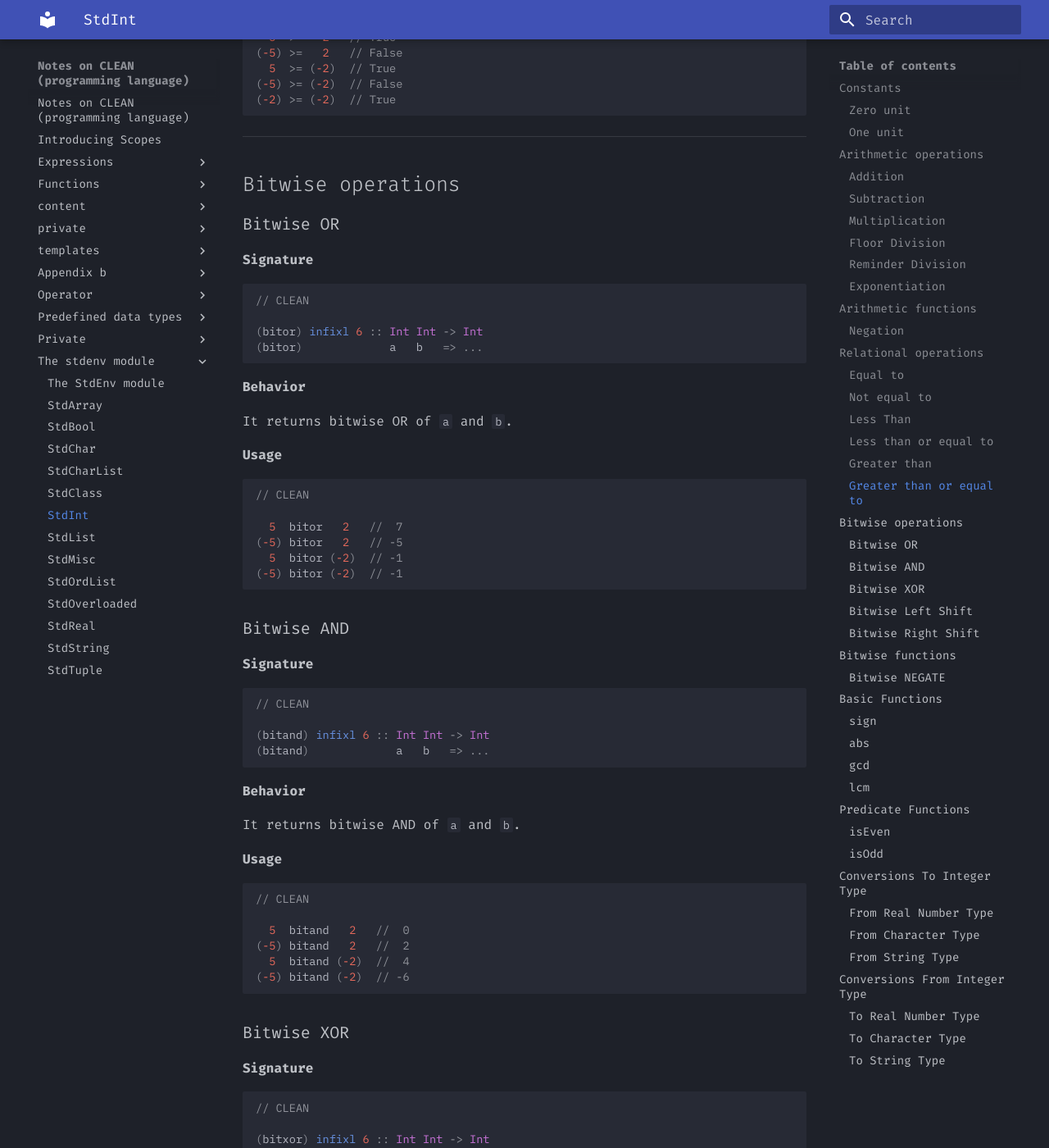
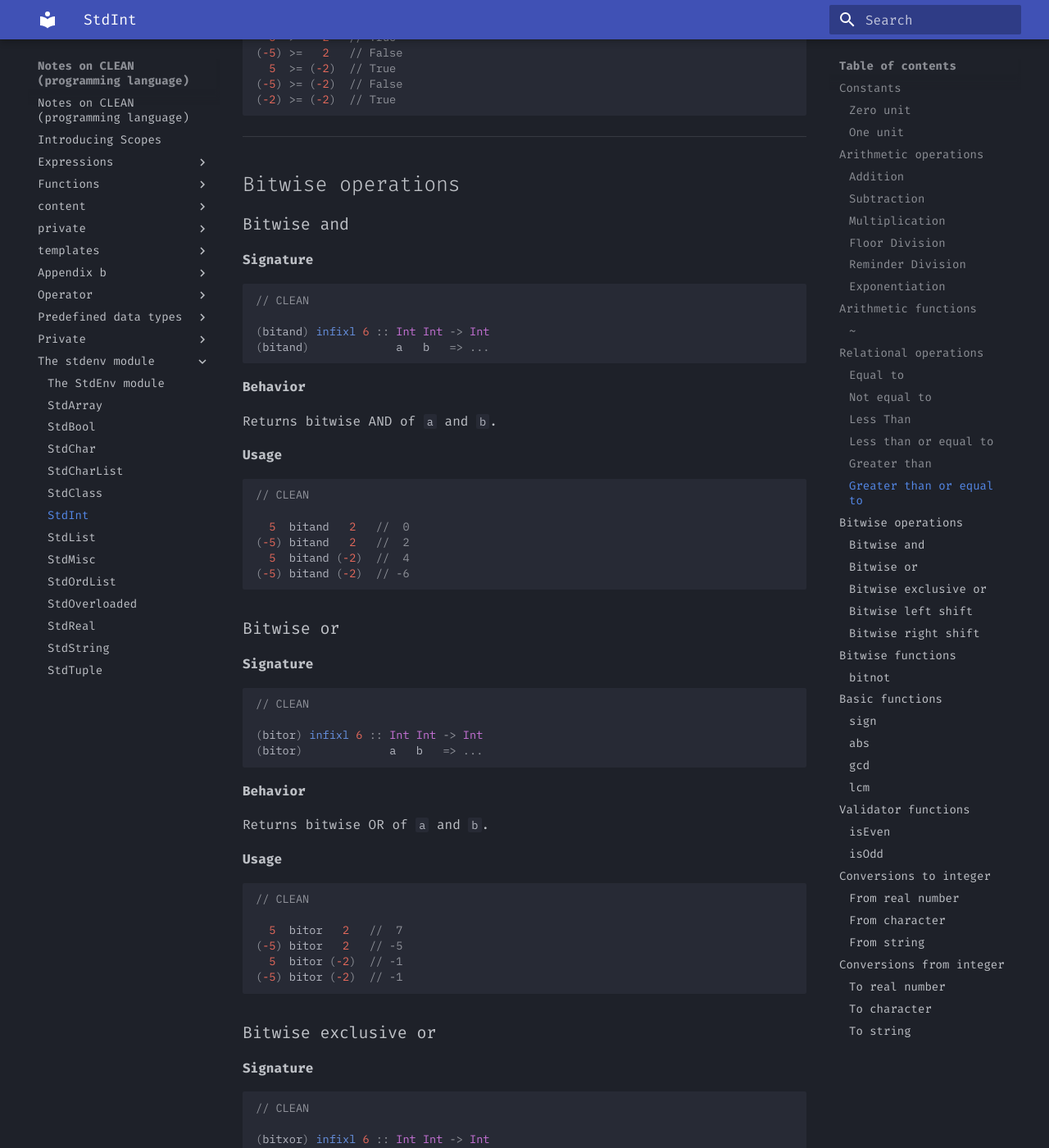
Before and after one commit to Eurydia/notes-on-clean-programming-language, an MkDocs documentation site: the page built from docs/the-stdenv-module/stdint.md, in a window 1280 px wide and 1400 px high, scrolled down 7893 px. Shown: the whole window at 82% size. Built offline with MkDocs 1.6.1 and Material for MkDocs 9.7.7, drawn with Linux system fonts in a browser that asks for light colours; some of the changed text lies outside the part shown.

Commit message:
improved stding

````diff
--- a/docs/the-stdenv-module/stdint.md
+++ b/docs/the-stdenv-module/stdint.md
@@ -218,7 +218,7 @@ $ ^ (Int) called with negative power argument
 
 ## Arithmetic functions
 
-### Negation
+### `~`
 
 **Signature**
 
@@ -419,7 +419,33 @@ Otherwise, returns false.
 
 ## Bitwise operations
 
-### Bitwise OR
+### Bitwise and
+
+**Signature**
+
+```Clean
+// CLEAN
+
+(bitand) infixl 6 :: Int Int -> Int
+(bitand)             a   b   => ...
+```
+
+**Behavior**
+
+Returns bitwise AND of `a` and `b`.
+
+**Usage**
+
+```Clean
+// CLEAN
+
+  5  bitand   2   //  0
+(-5) bitand   2   //  2
+  5  bitand (-2)  //  4
+(-5) bitand (-2)  // -6
+```
+
+### Bitwise or
 
 **Signature**
 
@@ -432,7 +458,7 @@ Otherwise, returns false.
 
 **Behavior**
 
-It returns bitwise OR of `a` and `b`.
+Returns bitwise OR of `a` and `b`.
 
 **Usage**
 
@@ -445,33 +471,7 @@ It returns bitwise OR of `a` and `b`.
 (-5) bitor (-2)  // -1
 ```
 
-### Bitwise AND
-
-**Signature**
-
-```Clean
-// CLEAN
-
-(bitand) infixl 6 :: Int Int -> Int
-(bitand)             a   b   => ...
-```
-
-**Behavior**
-
-It returns bitwise AND of `a` and `b`.
-
-**Usage**
-
-```Clean
-// CLEAN
-
-  5  bitand   2   //  0
-(-5) bitand   2   //  2
-  5  bitand (-2)  //  4
-(-5) bitand (-2)  // -6
-```
-
-### Bitwise XOR
+### Bitwise exclusive or
 
 **Signature**
 
@@ -484,7 +484,7 @@ It returns bitwise AND of `a` and `b`.
 
 **Behavior**
 
-It returns bitwise XOR of `a` and `b`.
+Returns bitwise XOR of `a` and `b`.
 
 **Usage**
 
@@ -497,7 +497,7 @@ It returns bitwise XOR of `a` and `b`.
 (-5) bitxor (-2)  //  5
 ```
 
-### Bitwise Left Shift
+### Bitwise left shift
 
 **Signature**
 
@@ -510,7 +510,7 @@ It returns bitwise XOR of `a` and `b`.
 
 **Behavior**
 
-It shifts `a` to the left by `b` bits.
+Shifts `a` to the left by `b` bits.
 
 **Usage**
 
@@ -523,7 +523,7 @@ It shifts `a` to the left by `b` bits.
 (-5) << (-2)  // -4611686018427387904
 ```
 
-### Bitwise Right Shift
+### Bitwise right shift
 
 **Signature**
 
@@ -536,7 +536,7 @@ It shifts `a` to the left by `b` bits.
 
 **Behavior**
 
-It shifts `a` to the right by `b` bits.
+Shifts `a` to the right by `b` bits.
 
 **Usage**
 
@@ -553,7 +553,7 @@ It shifts `a` to the right by `b` bits.
 
 ## Bitwise functions
 
-### Bitwise NEGATE
+### `bitnot`
 
 **Signature**
 
@@ -566,7 +566,7 @@ bitnot    a   => ...
 
 **Behavior**
 
-It returns bitwise-two complement of `a`.
+Returns bitwise two-complement of `a`.
 
 **Usage**
 
@@ -581,7 +581,7 @@ bitnot   5   //  -6
 
 ---
 
-## Basic Functions
+## Basic functions
 
 ### `sign`
 
@@ -596,7 +596,7 @@ sign    a   => ...
 
 **Behavior**
 
-It returns the sign of `a`.
+Returns the sign of `a`.
 
 **Usage**
 
@@ -621,7 +621,7 @@ abs    a   => ...
 
 **Behavior**
 
-It returns the absolute value of `a`.
+Returns the absolute value of `a`.
 
 **Usage**
 
@@ -646,7 +646,7 @@ gcd    a   b   => ...
 
 **Behavior**
 
-It returns the greatest common divisor of `a` and `b`.
+Returns the greatest common divisor of `a` and `b`.
 
 **Usage**
 
@@ -672,7 +672,7 @@ lcm    a   b   => ...
 
 **Behavior**
 
-It returns the least common multiple of `a` and `b`.
+Returns the least common multiple of `a` and `b`.
 
 **Usage**
 
@@ -687,7 +687,7 @@ lcm (-3) (-2)  // 6
 
 ---
 
-## Predicate Functions
+## Validator functions
 
 ### `isEven`
 
@@ -702,7 +702,8 @@ isEven    a   => ...
 
 **Behavior**
 
-It returns true if `a` is an even integer.
+Returns true if `a` is an even integer.
+Otherwise, returns false.
 
 **Usage**
 
@@ -729,7 +730,8 @@ isOdd    a   => ...
 
 **Behavior**
 
-It returns true if `a` is an odd integer.
+Returns true if `a` is an odd integer.
+Otherwise, returns false.
 
 **Usage**
 
@@ -745,11 +747,9 @@ isOdd -2  // True
 
 ---
 
-## Conversions To Integer Type
+## Conversions to integer
 
-They explicitly convert other types to integer type.
-
-### From Real Number Type
+### From real number
 
 **Signature**
 
@@ -762,7 +762,7 @@ toInt    a    => ...
 
 **Behavior**
 
-It rounds `a` to its nearest integer.
+Rounds up or down `a` to its nearest integer.
 
 **Usage**
 
@@ -776,7 +776,7 @@ toInt (-1.4)  // -1
 toInt (-1.5)  // -2
 ```
 
-### From Character Type
+### From character
 
 **Signature**
 
@@ -789,7 +789,7 @@ toInt    a    => ...
 
 **Behavior**
 
-It returns ASCII code of `a`.
+Returns the ASCII encoding of `a`.
 
 **Usage**
 
@@ -804,15 +804,15 @@ toInt 'a'  //  97
 toInt 'z'  // 122
 ```
 
-### From String Type
+### From string
 
 **Signature**
 
 ```Clean
 // CLEAN
 
-toInt :: { #Char } -> Int
-toInt    a         => ...
+toInt :: {#Char} -> Int
+toInt    a       => ...
 ```
 
 **Behavior**
@@ -834,12 +834,11 @@ toInt "-1.0"  //  0
 
 ---
 
-## Conversions From Integer Type
+## Conversions from integer
 
-They explicitly convert integer type to other types.
 The desired type must be unambiguous.
 
-### To Real Number Type
+### To real number
 
 **Signature**
 
@@ -852,7 +851,7 @@ fromInt    a    => ...
 
 **Behavior**
 
-It sets the decimal places of `a` to 0.
+Sets the decimal places of `a` to zeroes.
 
 **Usage**
 
@@ -864,7 +863,7 @@ expr =  fromInt  1  // 1.0
 expr =  fromInt  0  // 0.0
 ```
 
-### To Character Type
+### To character
 
 **Signature**
 
@@ -877,7 +876,7 @@ fromInt    a   => ...
 
 **Behavior**
 
-It returns a character whose ASCII code is `a`.
+Returns the character whose ASCII encoding is `a`.
 
 **Usage**
 
@@ -893,27 +892,27 @@ expr =  fromInt 97   // 'a'
 expr =  fromInt 122  // 'z'
 ```
 
-### To String Type
+### To string
 
 **Signature**
 
 ```Clean
 // CLEAN
 
-fromInt :: Int -> { #Char }
+fromInt :: Int -> {#Char}
 fromInt    a   => ...
 ```
 
 **Behavior**
 
-It returns a string representation of `a`.
+Returns the string representation of `a`.
 
 **Usage**
 
 ```Clean
 // CLEAN
 
-expr :: { #Char }
+expr :: {#Char}
 expr =  fromInt 1  // "1"
 expr =  fromInt 0  // "0"
 ```
````
Also changed, not shown: docs/the-stdenv-module/stdbool.md (+1 -1 lines), docs/the-stdenv-module/stdchar.md (+1 -1 lines).
